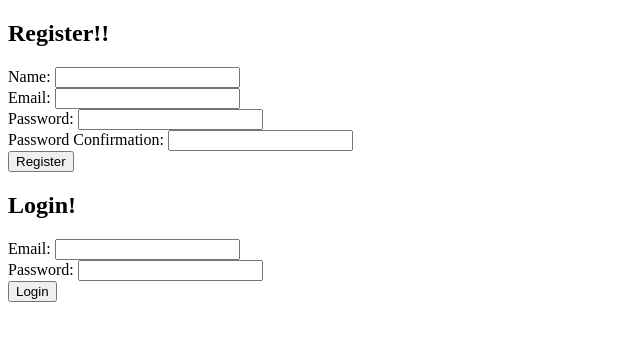
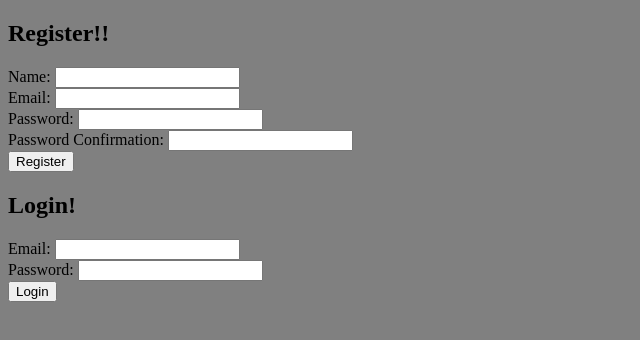
Before and after one commit to Simunition715/MEANproject, a website: page client/index.html in a window 1280 px wide. Shown: the whole page, without its empty margins (0-640 px from the left). Drawn offline with Linux system fonts and the light colour scheme; no server answers; files whose address does not match are found by name.

Commit message:
linked style sheet

```diff
--- a/client/index.html
+++ b/client/index.html
@@ -9,7 +9,7 @@
 	<script src="controllers/users_controller.js"></script>
 	<script src="factories/user_factory.js"></script>
 
-<!-- 	<link type="text/css" rel="stylesheet" href="./static/css/style.css"></link> -->
+	<link type="text/css" rel="stylesheet" href="./static/css/style.css"></link>
 </head>
 <body>
 	<div class="container" ng-view>
--- a/client/static/css/style.css
+++ b/client/static/css/style.css
@@ -1 +1,3 @@
-style.css
+body {
+	background-color: grey;
+}
```
